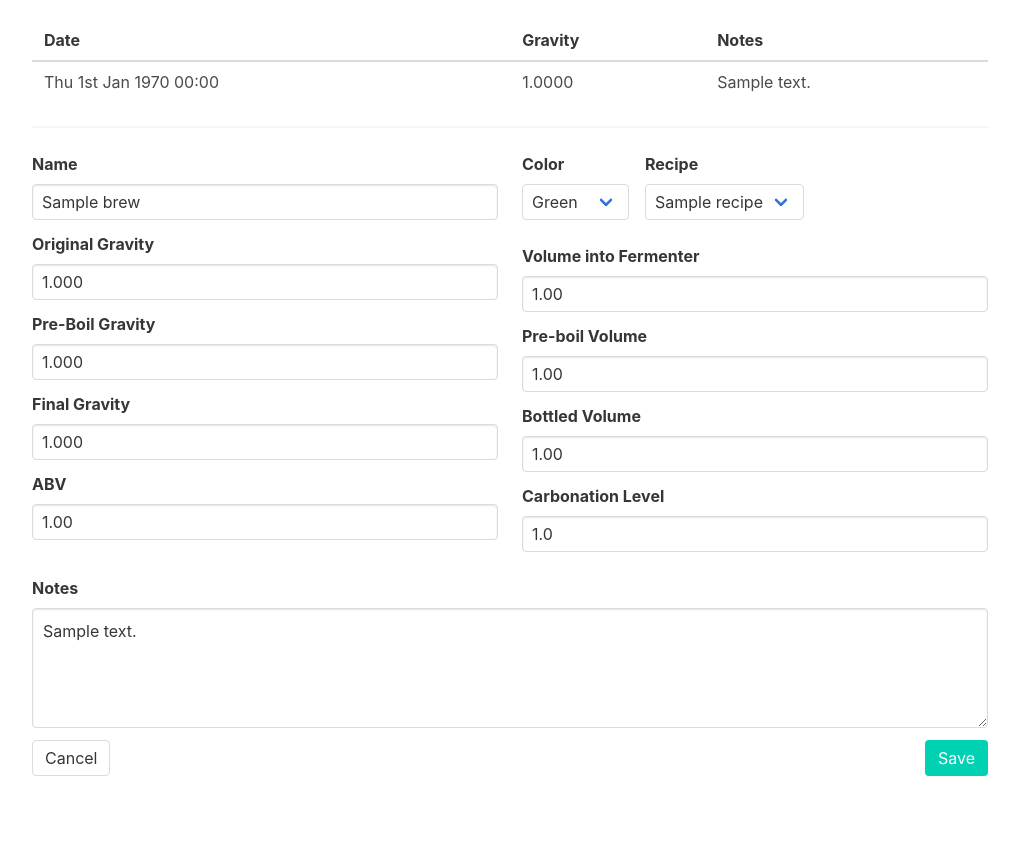
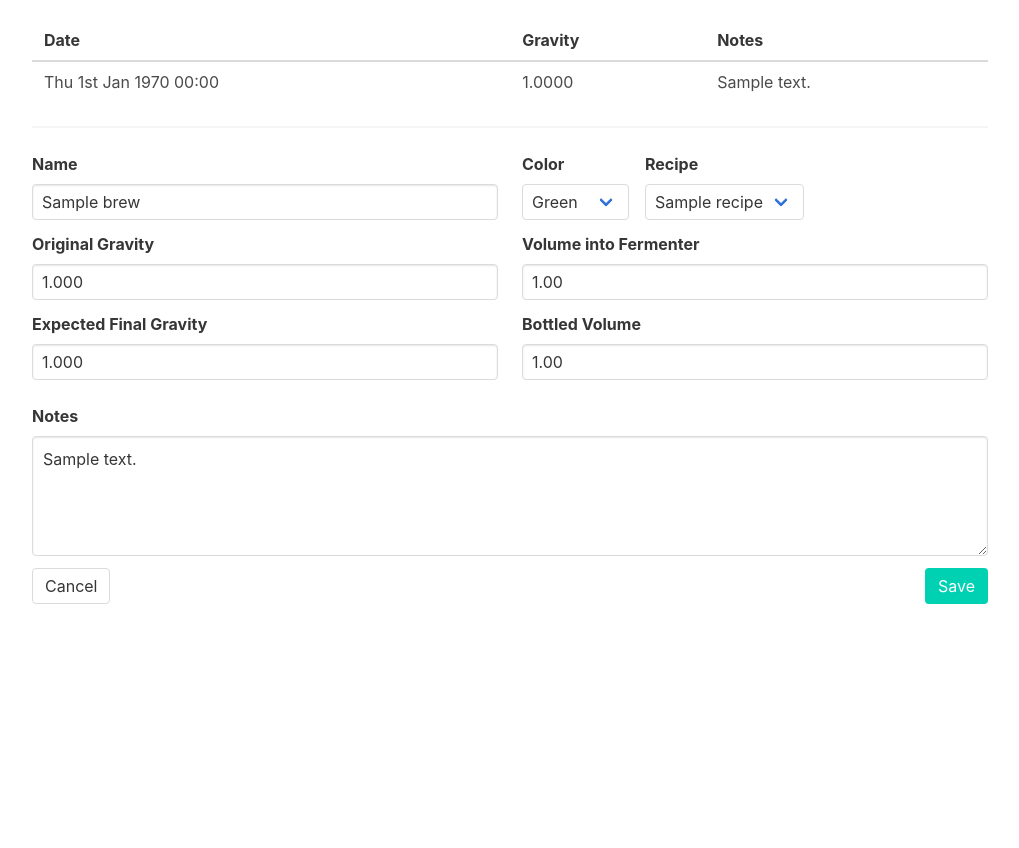
Before and after one commit to nickl111/beerlogger, a PHP site: page /?view=brew&do=view&pks=1 in a window 1280 px wide. Shown: the part 672-1520 px from the top of the page, without its empty margins (228-1247 px from the left). After the commit the page ends 1276 px from the top, so only its background shows below. Run offline with PHP 8.4, Linux system fonts and the light colour scheme; tables that the repository leaves empty hold one stand-in row (values such as "Sample post"); data that the repository does not hold is empty; some libraries are stand-ins or nearby versions.

Commit message:
Remove uneeded fields

```diff
--- a/web/templates/view-brew.php
+++ b/web/templates/view-brew.php
@@ -79,29 +79,17 @@ foreach($b as $binNo => $bAry) {
 						<input class="input" name="field_g_orig" id="g_orig-input" type="text" value="<?php print $o->fields['g_orig']; ?>">
 					</div>
 				</div>
-
 				<div class="field">
-					<label class="label" for="g_pre_boil-input">Pre-Boil Gravity</label>
-					<div class="control">
-						<input class="input" name="field_g_pre_boil" id="g_pre_boil-input" type="text" value="<?php print $o->fields['g_pre_boil']; ?>">
-					</div>
-				</div>
-				<div class="field">
-					<label class="label" for="g_final-input">Final Gravity</label>
+					<label class="label" for="g_final-input">Expected Final Gravity</label>
 					<div class="control">
 						<input class="input" name="field_g_final" id="g_final-input" type="text" value="<?php print $o->fields['g_final']; ?>">
 					</div>
 				</div>
-				<div class="field">
-					<label class="label" for="abv-input">ABV</label>
-					<div class="control">
-						<input class="input" name="field_abv" id="abv-input" type="text" value="<?php print $o->fields['abv']; ?>">
-					</div>
-				</div>
+
 			</div>
 
 			<div class="column">
-				<div class="field is-horizontal">
+				<div class="field is-horizontal" style="margin-bottom:0px">
 					<div class="field" style="margin-right: 1rem">
 						<label class="label">Color</label>
 						<div class="select">
@@ -134,7 +122,6 @@ foreach($b as $binNo => $bAry) {
 						</div>
 					</div>
 				</div>
-
 				<div class="field">
 					<label class="label" for="vol_ferment-input">Volume into Fermenter</label>
 					<div class="control">
@@ -142,21 +129,9 @@ foreach($b as $binNo => $bAry) {
 					</div>
 				</div>
 				<div class="field">
-					<label class="label" for="vol_pre_boil-input">Pre-boil Volume</label>
-					<div class="control">
-						<input class="input" name="field_vol_pre_boil" id="vol_pre_boil-input" type="text" value="<?php print $o->fields['vol_pre_boil']; ?>">
-					</div>
-				</div>
-				<div class="field">
 					<label class="label" for="vol_bottle-input">Bottled Volume</label>
 					<div class="control">
 						<input class="input" name="field_vol_bottle" id="vol_bottle-input" type="text" value="<?php print $o->fields['vol_bottle']; ?>">
-					</div>
-				</div>
-				<div class="field">
-					<label class="label" for="carb_level-input">Carbonation Level</label>
-					<div class="control">
-						<input class="input" name="field_carb_level" id="carb_level-input" type="text" value="<?php print $o->fields['carb_level']; ?>">
 					</div>
 				</div>
 			</div>
```
Also changed, not shown: web/sql.sql (+0 -7 lines).
